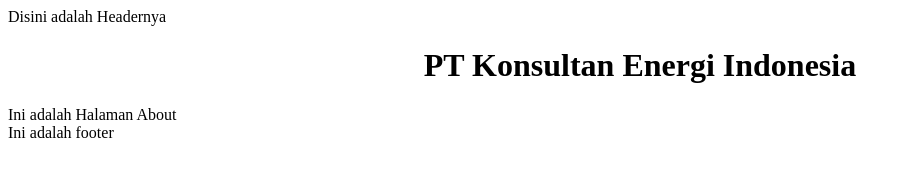
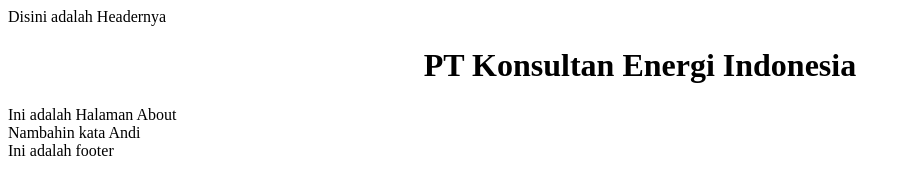
Before and after one commit to MuhammadAndi93/belajarfullstack, a plain HTML site: page about.html in a window 1280 px wide. Shown: the whole page, without its empty margins (0-911 px from the left). Drawn offline with Linux system fonts and the light colour scheme.

Commit message:
membuat file readme.txt dan menambahkan kata andi di about.html

```diff
--- a/about.html
+++ b/about.html
@@ -9,6 +9,7 @@
     <header>Disini adalah Headernya</header>
     <h1 align="center">PT Konsultan Energi Indonesia</h1>
     <div>Ini adalah Halaman About</div>
+    <div>Nambahin kata Andi</div>
     <footer>Ini adalah footer</footer>
 </body>
 </html>
```
Also changed, not shown: readme.txt (added).
